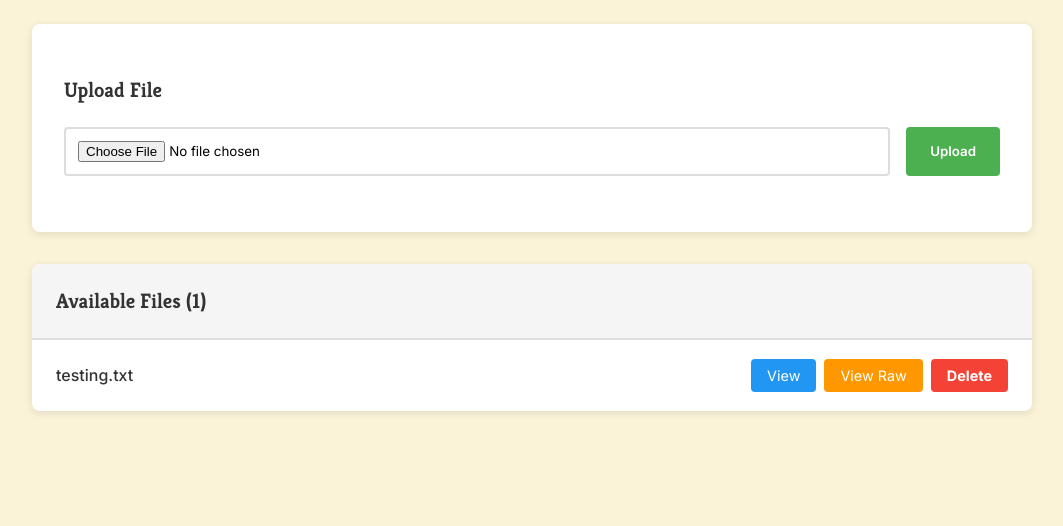
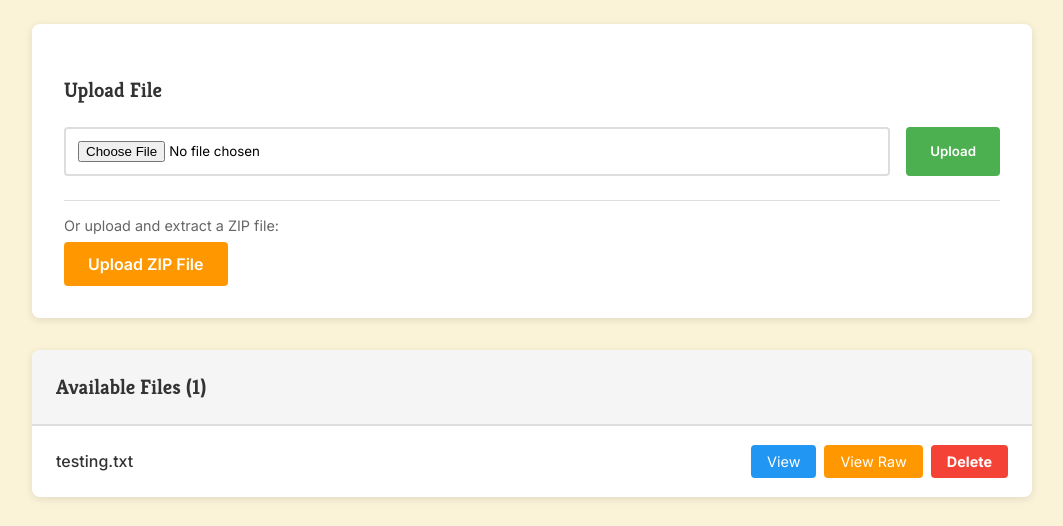
Before and after one commit to phg02/VulnerableWeb, a Flask app: page /upload in a window 1280 px wide. Shown: the part 166-692 px from the top of the page, without its empty margins (108-1171 px from the left). Run offline with Flask 2, Linux system fonts and the light colour scheme; a user stored in the database is signed in.

Commit message:
fix bug #3

```diff
--- a/app/templates/files.html
+++ b/app/templates/files.html
@@ -232,6 +232,10 @@
           <button type="submit" class="custom-btn">Upload</button>
         </div>
       </form>
+      <div style="margin-top: 1rem; padding-top: 1rem; border-top: 1px solid #ddd;">
+        <p style="margin: 0 0 0.5rem 0; font-size: 0.9rem; color: #666;">Or upload and extract a ZIP file:</p>
+        <a href="{{ url_for('main.upload_zip') }}" style="display: inline-block; padding: 0.75rem 1.5rem; background-color: #FF9800; color: white; text-decoration: none; border-radius: 4px; font-weight: 600; transition: background-color 0.3s;" onmouseover="this.style.backgroundColor='#F57C00'" onmouseout="this.style.backgroundColor='#FF9800'">Upload ZIP File</a>
+      </div>
     </div>
 
     <div class="files-section">
```
